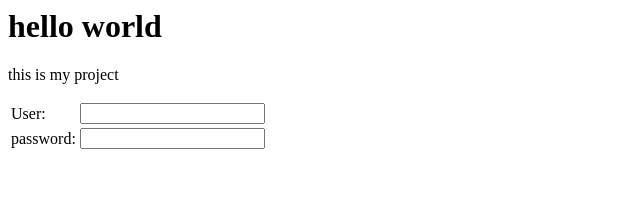
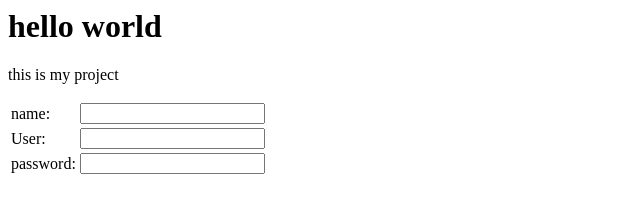
Before and after one commit to imaneElkadi/our_-project, a plain HTML site: page index.html in a window 1280 px wide. Shown: the whole page, without its empty margins (0-640 px from the left). Drawn offline with Linux system fonts and the light colour scheme.

Commit message:
Update index.html

```diff
--- a/index.html
+++ b/index.html
@@ -2,6 +2,14 @@
 <p>this is my project </p>
 <form  method="post" action="insertauteur.php" >
  <table>
+  <tr>
+   <td>
+      <label for="name" > name:</label>
+   </td>
+      <td>
+         <input type="text" name="name"><br>
+      </td>
+</tr>
 <tr>
    <td>
       <label > User:</label>
```
